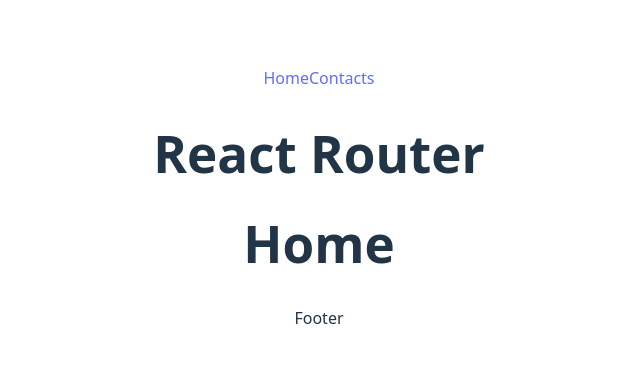
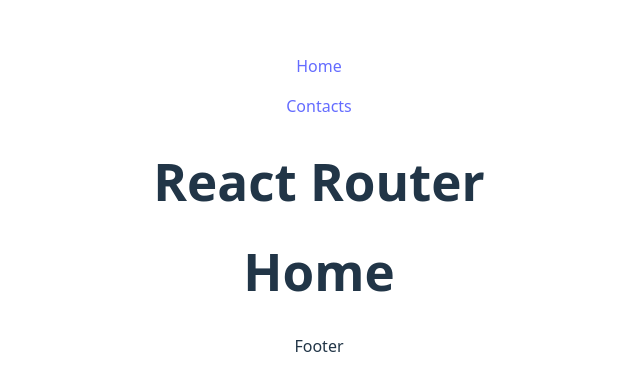
Before and after one commit to Caiokl3i/learning-react-router, a React (Vite) app: page / in a window 1280 px wide. Shown: the part 202-592 px from the top of the page, without its empty margins (321-961 px from the left). Built offline with nearby package versions, Linux system fonts and the light colour scheme.

Commit message:
style: change link on navbar for better readability

```diff
--- a/src/components/Navbar.jsx
+++ b/src/components/Navbar.jsx
@@ -4,8 +4,8 @@
 const Navbar = () => {
     return (
         <nav>
-            <Link to='/'>Home</Link>
-            <Link to='/contact'>Contacts</Link>
+            <p><Link to='/'>Home</Link></p>
+            <p><Link to='/contact'>Contacts</Link></p>
         </nav>
     )
 }
```
